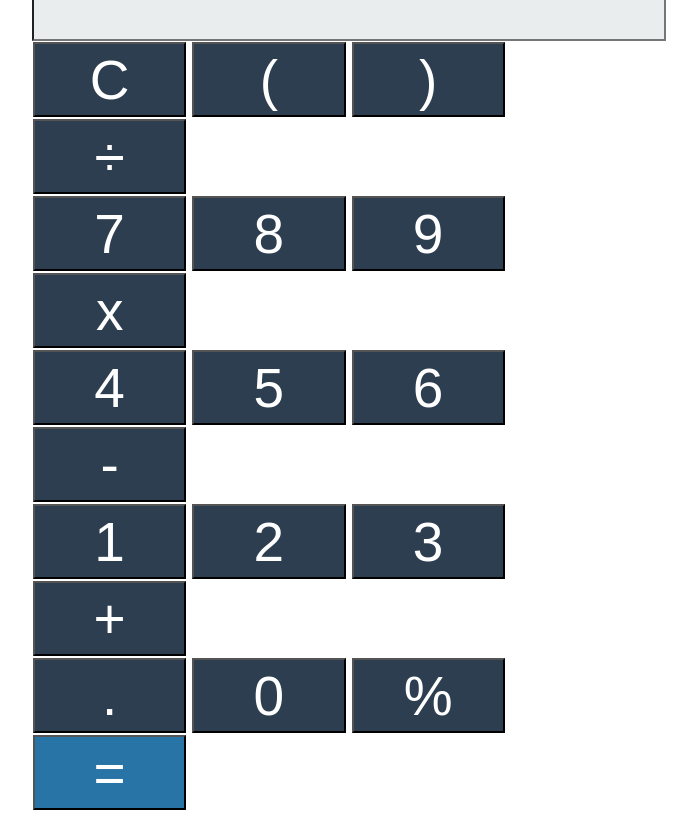
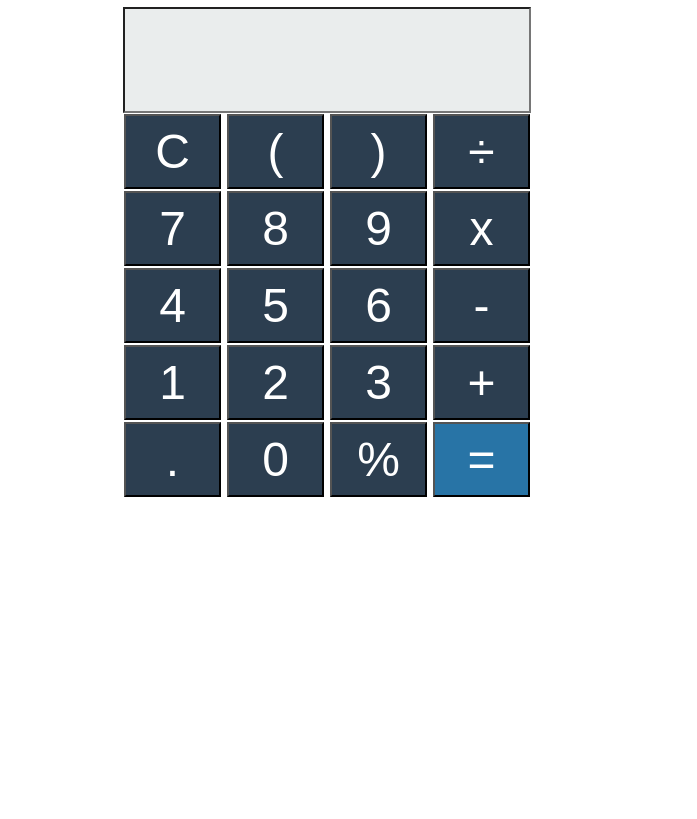
Before and after one commit to Jahanzaib-Javed/Calculator-Assignment-07, a plain HTML site: page index.html in a window 1280 px wide. Shown: the part 73-892 px from the top of the page, without its empty margins (292-989 px from the left). After the commit the page ends 800 px from the top, so only its background shows below. Drawn offline with Linux system fonts and the light colour scheme.

Commit message:
Basic Calculator

```diff
--- a/index.html
+++ b/index.html
@@ -11,37 +11,40 @@
 <body>
     <div class="con">
         <div>
+            <h1 class="heading">Basic Calculator</h1>
+        </div>
+        <div>
             <input id="res" class="screen" type="text">
         </div>
         <div>
-            <button class="btn" onclick="clearresult()">C</button>
-            <button class="btn" onclick="getnumber('(')">(</button>
-            <button class="btn" onclick="getnumber(')')">)</button>
-            <button class="btn" onclick="getnumber('/')">&#xf7</button>
+            <button class="b" onclick="clearresult()">C</button>
+            <button class="b" onclick="getnumber('(')">(</button>
+            <button class="b" onclick="getnumber(')')">)</button>
+            <button class="b" onclick="getnumber('/')">&#xf7</button>
         </div>
         <div>
-            <button class="btn" onclick="getnumber('7')">7</button>
-            <button class="btn" onclick="getnumber('8')">8</button>
-            <button class="btn" onclick="getnumber('9')">9</button>
-            <button class="btn" onclick="getnumber('*')">x</button>
+            <button class="b" onclick="getnumber('7')">7</button>
+            <button class="b" onclick="getnumber('8')">8</button>
+            <button class="b" onclick="getnumber('9')">9</button>
+            <button class="b" onclick="getnumber('*')">x</button>
         </div>
         <div>
-            <button class="btn" onclick="getnumber('4')">4</button>
-            <button class="btn" onclick="getnumber('5')">5</button>
-            <button class="btn" onclick="getnumber('6')">6</button>
-            <button class="btn" onclick="getnumber('-')">-</button>
+            <button class="b" onclick="getnumber('4')">4</button>
+            <button class="b" onclick="getnumber('5')">5</button>
+            <button class="b" onclick="getnumber('6')">6</button>
+            <button class="b" onclick="getnumber('-')">-</button>
         </div>
         <div>
-            <button class="btn" onclick="getnumber('1')">1</button>
-            <button class="btn" onclick="getnumber('2')">2</button>
-            <button class="btn" onclick="getnumber('3')">3</button>
-            <button class="btn" onclick="getnumber('+')">+</button>
+            <button class="b" onclick="getnumber('1')">1</button>
+            <button class="b" onclick="getnumber('2')">2</button>
+            <button class="b" onclick="getnumber('3')">3</button>
+            <button class="b" onclick="getnumber('+')">+</button>
         </div>
         <div>
-            <button class="btn" onclick="getnumber('.')">.</button>
-            <button class="btn" onclick="getnumber('0')">0</button>
-            <button class="btn" onclick="getnumber('%')">%</button>
-            <button class="btn e" onclick="getresult()">=</button>
+            <button class="b" onclick="getnumber('.')">.</button>
+            <button class="b" onclick="getnumber('0')">0</button>
+            <button class="b" onclick="getnumber('%')">%</button>
+            <button class="b e" onclick="getresult()">=</button>
         </div>
     </div>
 </body>
--- a/style.css
+++ b/style.css
@@ -1,24 +1,24 @@
 .con {
-    /* border: 2px solid black; */
-    width: 50%;
+    width: 450px;
     margin: 0 auto;
 }
 .screen {
-    width: 99%;
+    max-width: 400px;
+    min-width: 200px;
     height: 100px;
-    font-size: 55px;
+    font-size: 48px;
     background-color: #EAEDED;
     color: #2C3E50;
 }
-.btn {
-    width: 24.25%;
+.b {
     height: 75px;
-    font-size: 55px ;
+    width: 97px;
+    font-size: 48px ;
     margin: 1px;
     background-color: #2C3E50;
     color: white ;
 }
-.btn:hover{
+.b:hover{
     background-color: #808B96;
 }
 .e {
@@ -27,3 +27,7 @@
 .e:hover{
     background-color: #3498DB;
 }
+.heading {
+    text-align: center;
+    color: #2C3E50;
+}
```
